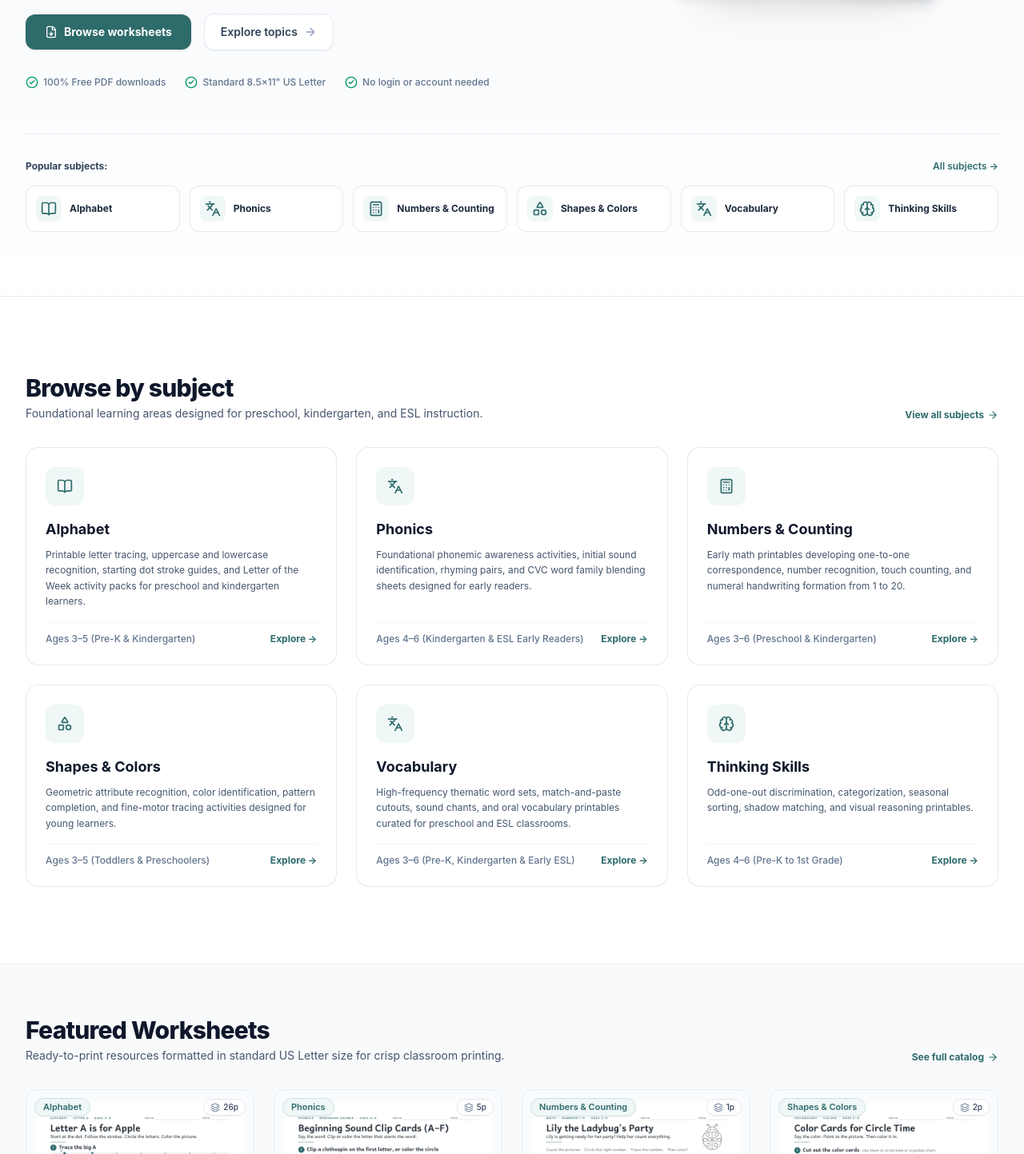
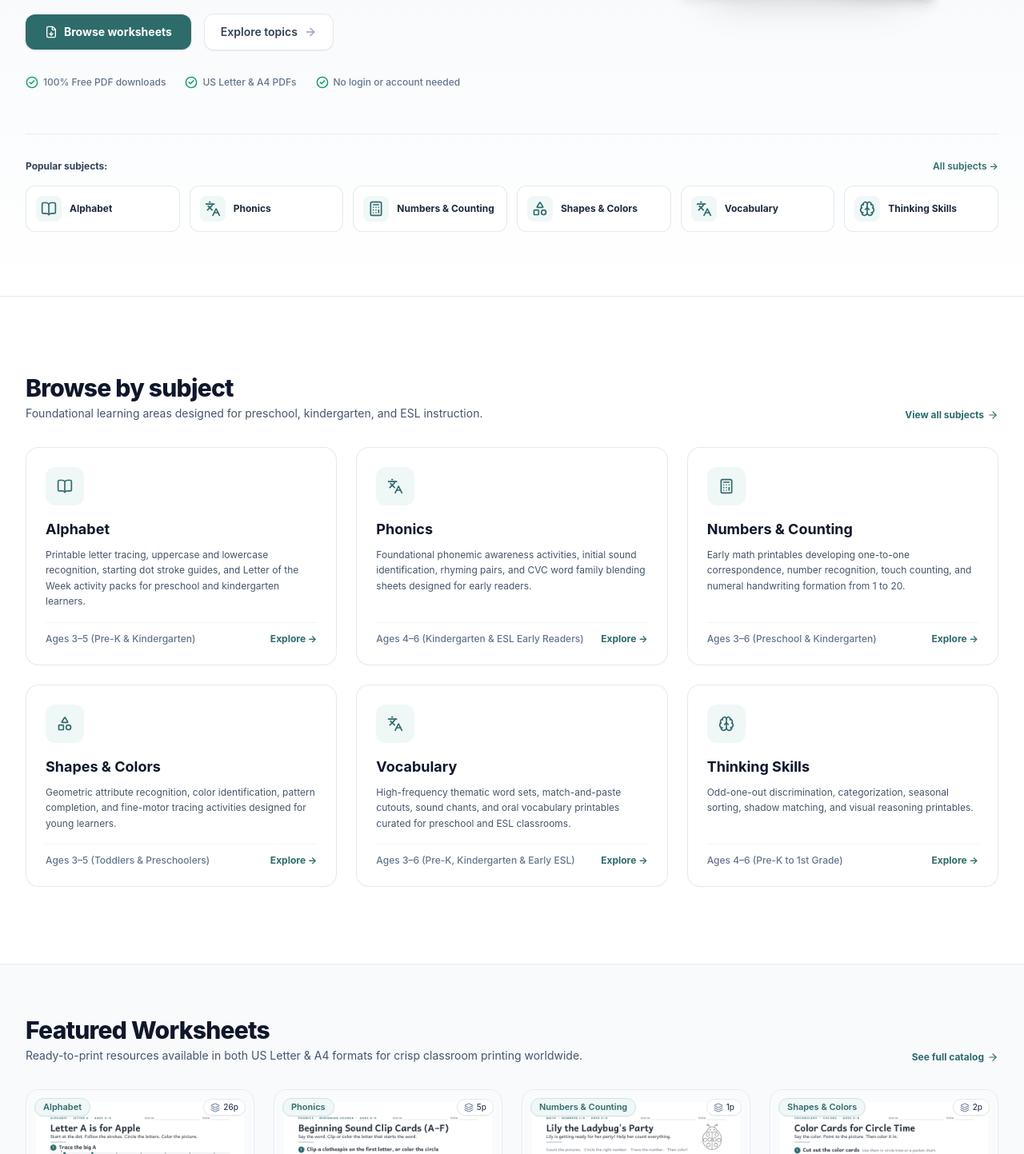
Before and after one commit to bahadiregdir/kinderesl, a Next.js app: page / in a window 1280 px wide. Shown: the part 527-1970 px from the top of the page at 80% size. Built offline with nearby package versions, Linux system fonts and the light colour scheme; no server answers; the database is empty.

Commit message:
chore(copy): align homepage and components to US Letter & A4 messaging

```diff
--- a/src/app/page.tsx
+++ b/src/app/page.tsx
@@ -76,7 +76,7 @@ export default async function HomePage() {
     {
       question: 'What format are the worksheets provided in?',
       answer:
-        'Every worksheet is provided as a standard 8.5×11" US Letter PDF (which also prints cleanly on A4 paper). High-contrast black line art ensures crisp results on standard black-and-white classroom copy machines.',
+        'Every worksheet is available as a one-click download in both US Letter (8.5×11") and ISO A4 (210×297mm) PDF formats. High-contrast black line art ensures crisp results on standard black-and-white classroom copy machines.',
     },
     {
       question: 'How do these printables support ESL / ELL students?',
@@ -157,7 +157,7 @@ export default async function HomePage() {
                 </span>
                 <span className="flex items-center gap-1.5">
                   <CheckCircle2 className="w-4 h-4 text-emerald-600" />
-                  <span>Standard 8.5×11&quot; US Letter</span>
+                  <span>US Letter &amp; A4 PDFs</span>
                 </span>
                 <span className="flex items-center gap-1.5">
                   <CheckCircle2 className="w-4 h-4 text-emerald-600" />
@@ -301,7 +301,7 @@ export default async function HomePage() {
                 Featured Worksheets
               </h2>
               <p className="text-sm text-slate-600 mt-1">
-                Ready-to-print resources formatted in standard US Letter size for crisp classroom printing.
+                Ready-to-print resources available in both US Letter &amp; A4 formats for crisp classroom printing worldwide.
               </p>
             </div>
             <Link
--- a/src/components/DownloadButton.tsx
+++ b/src/components/DownloadButton.tsx
@@ -68,7 +68,7 @@ export function DownloadButton({
             Free Download for Teachers &amp; Parents
           </h4>
           <p className="text-xs text-slate-600">
-            Standard 8.5×11&quot; US Letter format. Ready to print in black &amp; white or full color.
+            Available in US Letter &amp; A4 formats. Ready to print in black &amp; white or full color.
           </p>
         </div>
 
--- a/src/components/LessonPackDrawer.tsx
+++ b/src/components/LessonPackDrawer.tsx
@@ -98,7 +98,7 @@ export function LessonPackDrawer() {
         <head><title>KinderESL Weekly Lesson Pack Checklist</title></head>
         <body style="font-family:system-ui,sans-serif;padding:32px;color:#0f172a;max-width:680px;margin:0 auto;">
           <h1 style="margin:0 0 6px;font-size:22px;color:#2E6B6B;">KinderESL Lesson Pack Checklist</h1>
-          <p style="margin:0 0 24px;font-size:13px;color:#64748b;">${items.length} worksheets · ${totalPages} printable US Letter pages total</p>
+          <p style="margin:0 0 24px;font-size:13px;color:#64748b;">${items.length} worksheets · ${totalPages} printable pages total (US Letter & A4 ready)</p>
           <ol style="list-style:none;padding:0;margin:0;">${listHtml}</ol>
         </body>
       </html>`);
```
